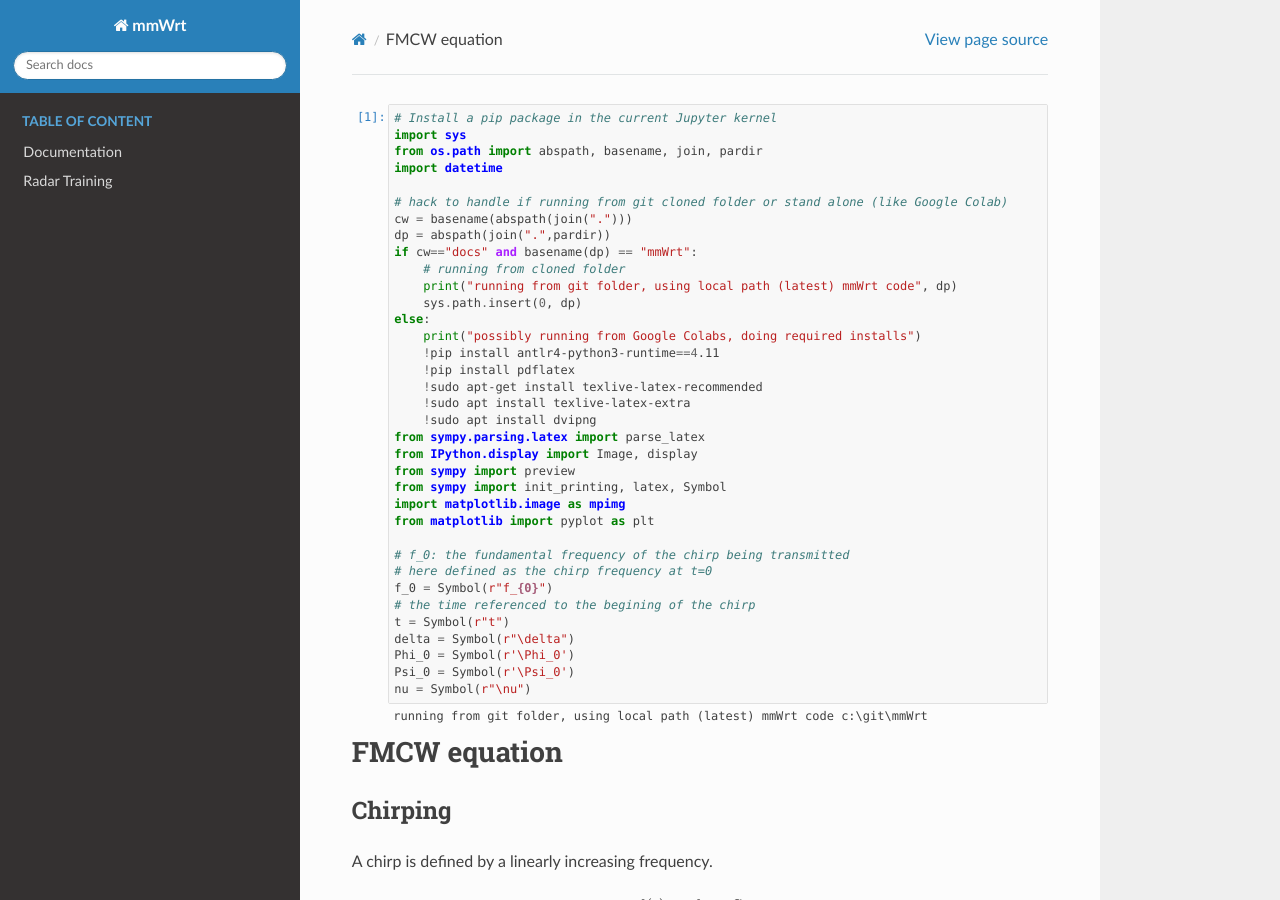
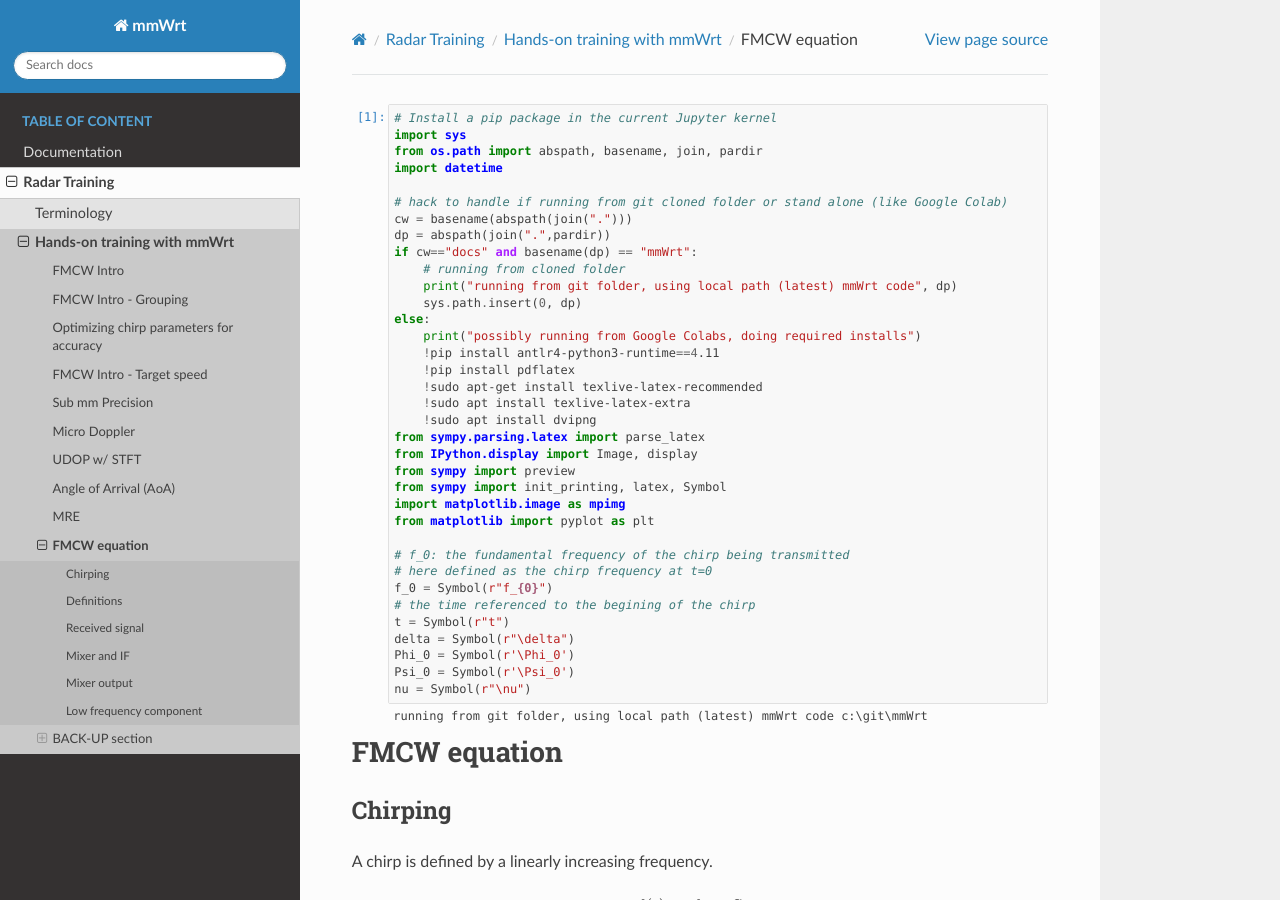
Before and after one commit to matt-chv/mmWrt, a Sphinx documentation site: the page built from docs/FMCW_MIMO_Maths_proofing.ipynb, in a window 1280 px wide and 900 px high. Built offline with Sphinx 7.4.7 and the Read the Docs theme 3.1.0, drawn with Linux system fonts in a browser that asks for light colours; pages that are not in the unit, such as notebooks, are missing from menus.

Commit message:
Update Hands-on.md to include maths

````diff
--- a/docs/Hands-on.md
+++ b/docs/Hands-on.md
@@ -19,4 +19,5 @@ Angle_of_Arrival
 TDM_MIMO
 DDM_MIMO
 Minimum Reproducible Examples (MRE)
+FMCW_MIMO_Maths_proofing
 ```
````
